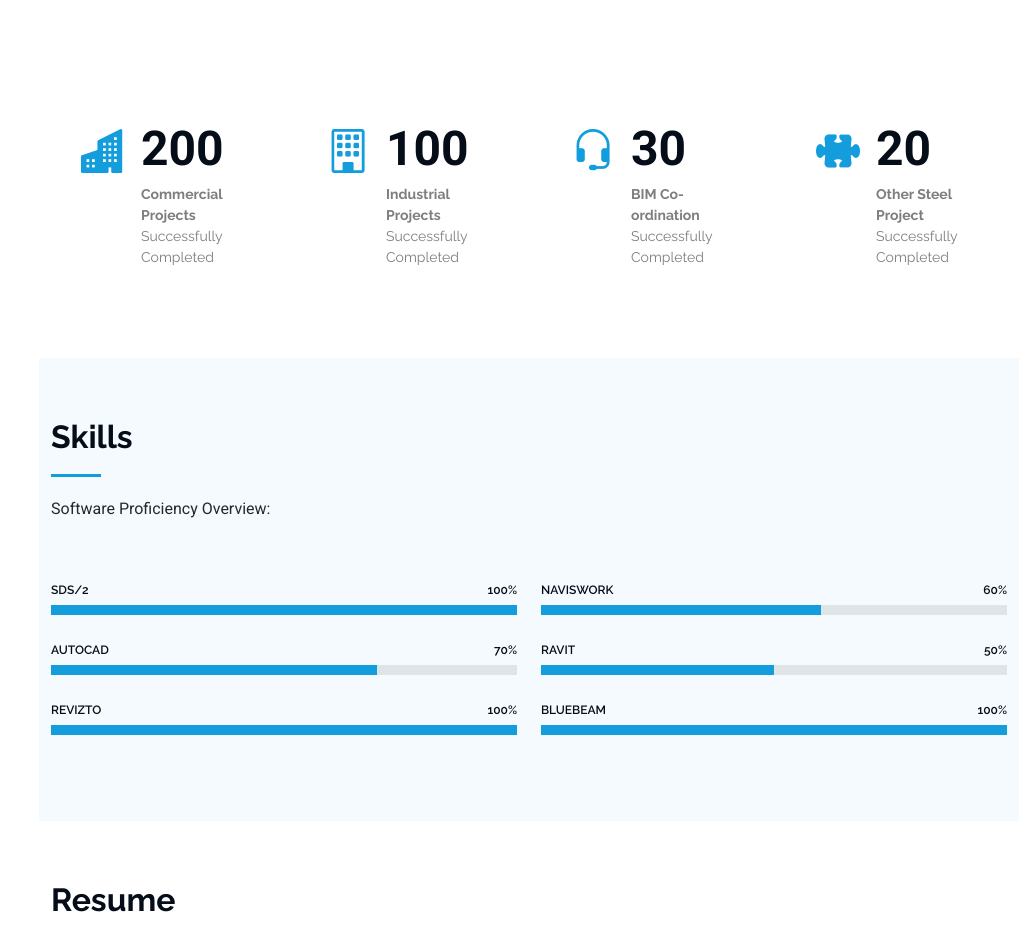
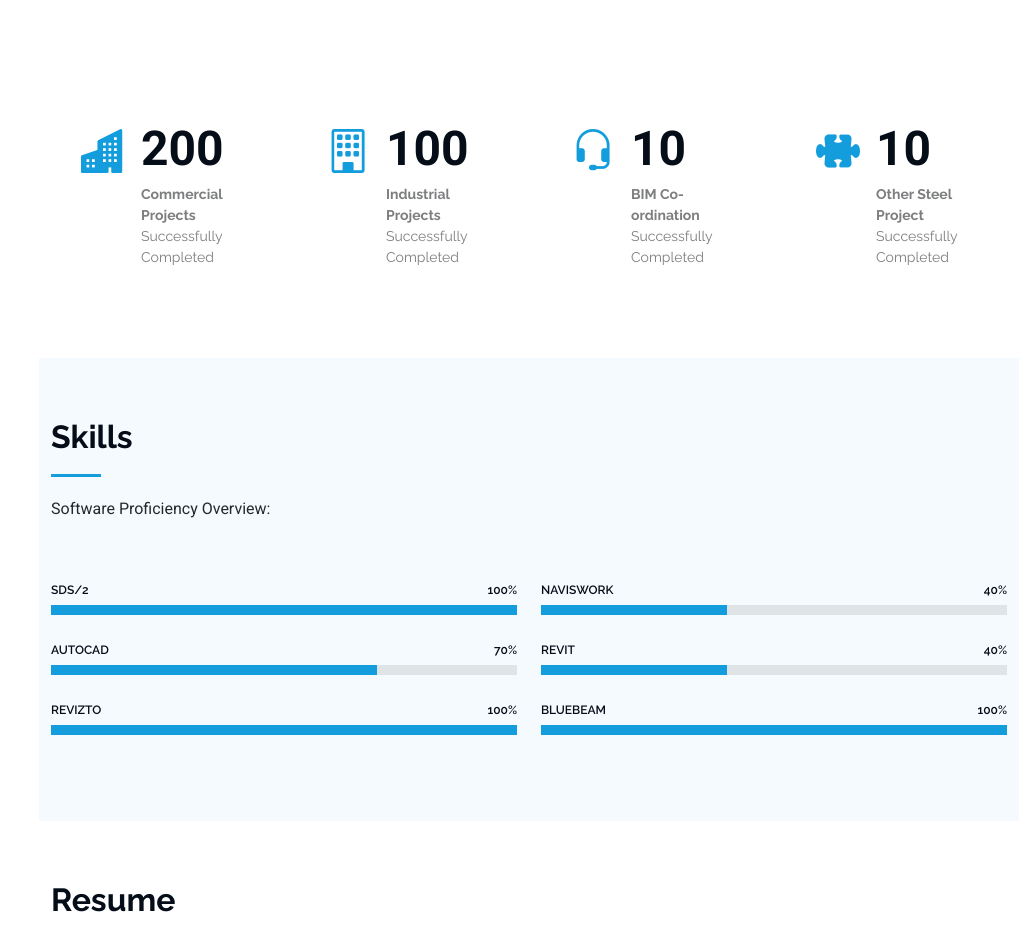
Before and after one commit to Gauravrawate/gauravrawate.co.in, a plain HTML site: page index.html in a window 1280 px wide. Shown: the part 1520-2449 px from the top of the page, without its empty margins (261-1280 px from the left). Drawn offline with Linux system fonts and the light colour scheme; a script that the page names is missing.

Commit message:
Add files via upload

```diff
--- a/index.html
+++ b/index.html
@@ -154,7 +154,7 @@
           <div class="col-lg-3 col-md-6">
             <div class="stats-item">
               <i class="bi bi-headset"></i>
-              <span data-purecounter-start="0" data-purecounter-end="30" data-purecounter-duration="1" class="purecounter"></span>
+              <span data-purecounter-start="0" data-purecounter-end="10" data-purecounter-duration="1" class="purecounter"></span>
               <p><strong>BIM Co-ordination</strong> <span>Successfully Completed</span></p>
             </div>
           </div><!-- End Stats Item -->
@@ -162,7 +162,7 @@
           <div class="col-lg-3 col-md-6">
             <div class="stats-item">
               <i class="bi bi-puzzle-fill"></i>
-              <span data-purecounter-start="0" data-purecounter-end="20" data-purecounter-duration="1" class="purecounter"></span>
+              <span data-purecounter-start="0" data-purecounter-end="10" data-purecounter-duration="1" class="purecounter"></span>
               <p><strong>Other Steel Project</strong> <span>Successfully Completed</span></p>
             </div>
           </div><!-- End Stats Item -->
@@ -214,16 +214,16 @@
           <div class="col-lg-6">
 
             <div class="progress">
-              <span class="skill"><span>Naviswork</span> <i class="val">60%</i></span>
+              <span class="skill"><span>Naviswork</span> <i class="val">40%</i></span>
               <div class="progress-bar-wrap">
-                <div class="progress-bar" role="progressbar" aria-valuenow="60" aria-valuemin="0" aria-valuemax="100"></div>
+                <div class="progress-bar" role="progressbar" aria-valuenow="40" aria-valuemin="0" aria-valuemax="100"></div>
               </div>
             </div><!-- End Skills Item -->
 
             <div class="progress">
-              <span class="skill"><span>Ravit</span> <i class="val">50%</i></span>
+              <span class="skill"><span>Revit</span> <i class="val">40%</i></span>
               <div class="progress-bar-wrap">
-                <div class="progress-bar" role="progressbar" aria-valuenow="50" aria-valuemin="0" aria-valuemax="100"></div>
+                <div class="progress-bar" role="progressbar" aria-valuenow="40" aria-valuemin="0" aria-valuemax="100"></div>
               </div>
             </div><!-- End Skills Item -->
 
```
